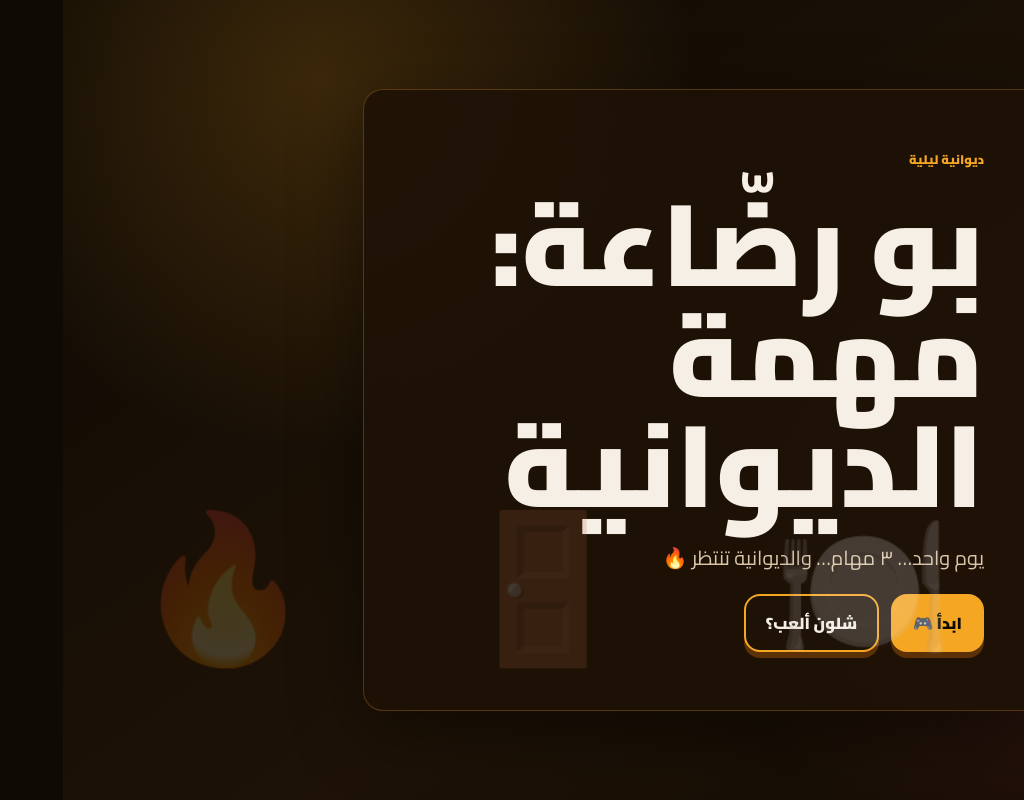
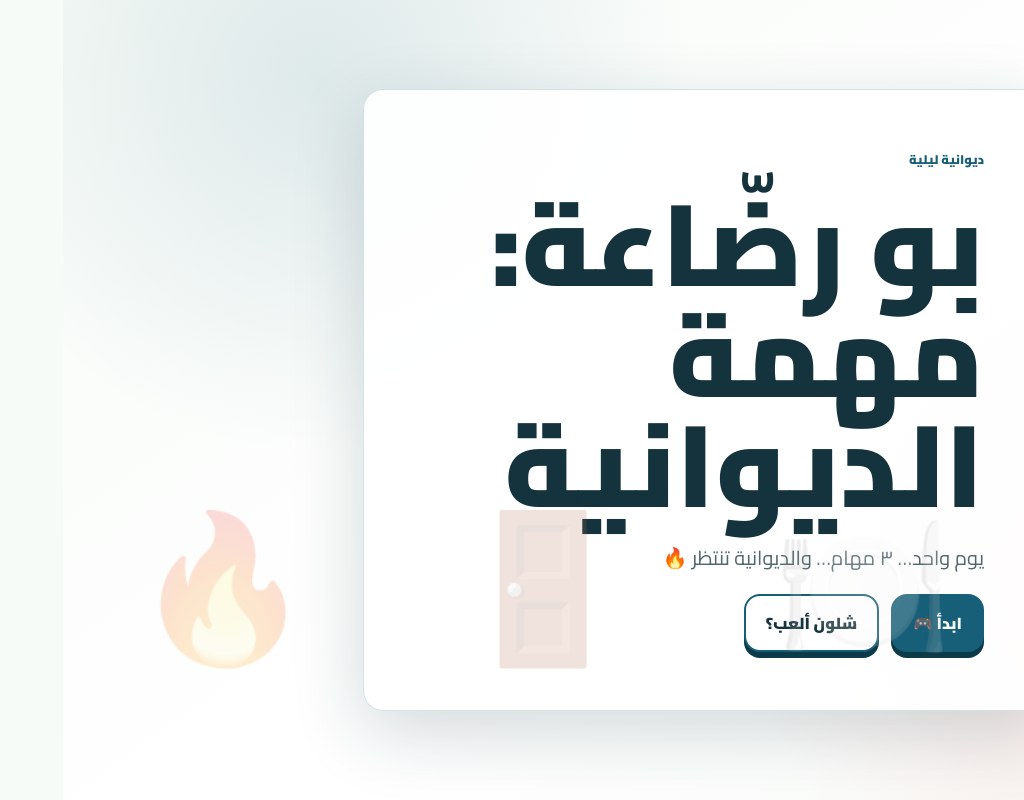
Before and after one commit to Ahmad9077/bu-raddaa, a React (Vite) app: page / in a window 1280 px wide. Shown: the whole page, without its empty margins (256-1280 px from the left). Built offline with nearby package versions, Linux system fonts and the light colour scheme.

Commit message:
Update first stage photo control and light theme

```diff
--- a/src/App.css
+++ b/src/App.css
@@ -2,11 +2,11 @@
   min-height: 100svh;
   position: relative;
   overflow: hidden;
-  color: #f5efe6;
+  color: #14333d;
   background:
-    radial-gradient(circle at 20% 10%, rgba(245, 166, 35, 0.18), transparent 30%),
+    radial-gradient(circle at 20% 10%, rgba(23, 95, 120, 0.12), transparent 30%),
     radial-gradient(circle at 85% 70%, rgba(229, 72, 77, 0.14), transparent 34%),
-    linear-gradient(145deg, #0f0a04 0%, #1e1206 58%, #0f0a04 100%);
+    linear-gradient(145deg, #f7fbf7 0%, #ffffff 58%, #f7fbf7 100%);
 }
 
 .title-screen {
@@ -18,10 +18,10 @@
 .title-hero,
 .panel {
   width: min(100%, 680px);
-  border: 1px solid rgba(245, 166, 35, 0.26);
+  border: 1px solid rgba(23, 95, 120, 0.18);
   border-radius: 20px;
-  background: rgba(30, 18, 6, 0.88);
-  box-shadow: 0 22px 70px rgba(0, 0, 0, 0.42);
+  background: rgba(255, 255, 255, 0.9);
+  box-shadow: 0 22px 70px rgba(23, 51, 61, 0.18);
 }
 
 .title-hero {
@@ -35,7 +35,7 @@
 .panel h1,
 .stage-title h1 {
   margin: 0;
-  color: #f5efe6;
+  color: #14333d;
   font-weight: 900;
   letter-spacing: 0;
   line-height: 0.96;
@@ -58,12 +58,12 @@
 .title-hero > p:not(.eyebrow),
 .panel p,
 .stage-title p {
-  color: #d9c5a8;
+  color: #52666c;
   font-size: clamp(1rem, 4vw, 1.25rem);
 }
 
 .eyebrow {
-  color: #f5a623;
+  color: #175f78;
   font-size: 0.78rem;
   font-weight: 900;
   letter-spacing: 0;
@@ -78,15 +78,15 @@
 
 button {
   min-height: 56px;
-  border: 2px solid #f5a623;
+  border: 2px solid #175f78;
   border-radius: 16px;
   padding: 12px 20px;
-  color: #0f0a04;
-  background: #f5a623;
+  color: #f7fbf7;
+  background: #175f78;
   font: inherit;
   font-weight: 900;
   cursor: pointer;
-  box-shadow: 0 6px 0 #5c3108;
+  box-shadow: 0 6px 0 #0c3a49;
   transition:
     transform 120ms ease,
     box-shadow 120ms ease,
@@ -94,17 +94,17 @@ button {
 }
 
 button:hover {
-  background: #ffc663;
+  background: #237f93;
 }
 
 button:active {
   transform: scale(0.95) translateY(3px);
-  box-shadow: 0 2px 0 #5c3108;
+  box-shadow: 0 2px 0 #0c3a49;
 }
 
 button.secondary {
-  color: #f5efe6;
-  background: #1e1206;
+  color: #14333d;
+  background: #ffffff;
 }
 
 button:focus-visible,
@@ -143,7 +143,7 @@ input:focus-visible {
   display: grid;
   gap: 14px;
   padding: 0 24px 0 0;
-  color: #f5efe6;
+  color: #14333d;
   font-size: clamp(1rem, 4vw, 1.25rem);
 }
 
@@ -160,8 +160,8 @@ input:focus-visible {
   gap: 10px;
   align-items: center;
   padding: 10px;
-  background: rgba(15, 10, 4, 0.92);
-  border-bottom: 1px solid rgba(245, 166, 35, 0.18);
+  background: rgba(255, 255, 255, 0.94);
+  border-bottom: 1px solid rgba(23, 95, 120, 0.12);
 }
 
 .wife-meter {
@@ -171,7 +171,7 @@ input:focus-visible {
 }
 
 .wife-meter span {
-  color: #f5efe6;
+  color: #14333d;
   font-size: 0.78rem;
   font-weight: 900;
 }
@@ -180,9 +180,9 @@ input:focus-visible {
 .meter {
   height: 16px;
   overflow: hidden;
-  border: 2px solid #f5a623;
+  border: 2px solid #175f78;
   border-radius: 999px;
-  background: #0f0a04;
+  background: #f7fbf7;
 }
 
 .bar i {
@@ -190,16 +190,16 @@ input:focus-visible {
   height: 100%;
   min-width: 4px;
   border-radius: inherit;
-  background: linear-gradient(90deg, #e5484d, #f5a623, #30a46c);
+  background: linear-gradient(90deg, #e5484d, #175f78, #30a46c);
 }
 
 .hud strong {
   white-space: nowrap;
-  border: 1px solid rgba(245, 166, 35, 0.4);
+  border: 1px solid rgba(23, 95, 120, 0.25);
   border-radius: 999px;
   padding: 7px 10px;
-  color: #f5a623;
-  background: #1e1206;
+  color: #175f78;
+  background: #ffffff;
   font-size: 0.78rem;
 }
 
@@ -213,9 +213,9 @@ input:focus-visible {
   background:
     repeating-linear-gradient(
       135deg,
-      #f5a623 0 4px,
+      #175f78 0 4px,
       #e5484d 4px 8px,
-      #0f0a04 8px 12px
+      #f7fbf7 8px 12px
     );
 }
 
@@ -223,7 +223,7 @@ input:focus-visible {
   display: grid;
   gap: 6px;
   padding: 14px 16px;
-  background: rgba(30, 18, 6, 0.8);
+  background: rgba(255, 255, 255, 0.78);
 }
 
 .stage-title h1 {
@@ -236,7 +236,7 @@ input:focus-visible {
   min-height: 420px;
   display: block;
   touch-action: none;
-  background: #1e1206;
+  background: #ffffff;
 }
 
 .maze-canvas {
@@ -266,7 +266,7 @@ input:focus-visible {
   display: grid;
   place-items: center;
   border-radius: 18px;
-  background: rgba(245, 166, 35, 0.18);
+  background: rgba(23, 95, 120, 0.12);
 }
 
 .avatar {
@@ -278,10 +278,10 @@ input:focus-visible {
   height: 48px;
   display: grid;
   place-items: center;
-  border: 2px solid #f5a623;
+  border: 2px solid #175f78;
   border-radius: 999px;
-  background: #1e1206;
-  box-shadow: 0 8px 28px rgba(0, 0, 0, 0.42);
+  background: #ffffff;
+  box-shadow: 0 8px 28px rgba(23, 51, 61, 0.18);
 }
 
 .avatar span {
@@ -316,38 +316,38 @@ input:focus-visible {
   align-items: center;
   padding: 12px;
   border-radius: 14px;
-  background: rgba(245, 239, 230, 0.08);
+  background: rgba(23, 95, 120, 0.08);
 }
 
 .score-panel dt {
-  color: #d9c5a8;
+  color: #52666c;
 }
 
 .score-panel dd {
   margin: 0;
-  color: #f5a623;
+  color: #175f78;
   font-weight: 900;
 }
 
 .score-panel .total {
-  border: 1px solid rgba(245, 166, 35, 0.44);
-  background: rgba(245, 166, 35, 0.15);
+  border: 1px solid rgba(23, 95, 120, 0.24);
+  background: rgba(23, 95, 120, 0.10);
 }
 
 label {
   display: grid;
   gap: 8px;
-  color: #d9c5a8;
+  color: #52666c;
   font-weight: 700;
 }
 
 input {
   min-height: 52px;
-  border: 2px solid rgba(245, 166, 35, 0.45);
+  border: 2px solid rgba(23, 95, 120, 0.35);
   border-radius: 14px;
   padding: 10px 14px;
-  color: #f5efe6;
-  background: #0f0a04;
+  color: #14333d;
+  background: #f7fbf7;
   font: inherit;
   font-weight: 700;
 }
@@ -368,12 +368,12 @@ input {
 }
 
 .rank-note {
-  color: #f5a623 !important;
+  color: #175f78 !important;
   font-weight: 900;
 }
 
 .fail-panel h1 {
-  color: #ffb3b5;
+  color: #b4232a;
 }
 
 .win-screen {
@@ -400,7 +400,7 @@ input {
   max-width: 100%;
   padding: 10px 14px;
   border-radius: 16px 16px 4px;
-  color: #0f0a04;
+  color: #f7fbf7;
   background: #30a46c;
   font-weight: 700;
 }
--- a/src/App.tsx
+++ b/src/App.tsx
@@ -25,6 +25,7 @@ const dist = (a: Vec, b: Vec) => Math.hypot(a.x - b.x, a.y - b.y)
 const rand = (min: number, max: number) => min + Math.random() * (max - min)
 const totalScore = (scores: Record<StageKey, number>, wife: number) =>
   clamp(Math.round(scores.s1 + scores.s2 + scores.s3 + wife * 3), 0, 5000)
+const PLAYER_PHOTO_SRC = `${import.meta.env.BASE_URL}bo-raddaa.jpg`
 const stageLabel = ['المرحلة ١ من ٣', 'المرحلة ٢ من ٣', 'المرحلة ٣ من ٣']
 const failText: Record<FailKind, string> = {
   FAIL_1: 'البيبي مجوّع والزوجة عصبية 😭 — ما راح تطلع الليلة',
@@ -131,6 +132,7 @@ function Stage1({
   onFail: (kind: FailKind) => void
 }) {
   const canvasRef = useRef<HTMLCanvasElement | null>(null)
+  const photoRef = useRef<HTMLImageElement | null>(null)
   useCanvasResize(canvasRef)
   const [hud, setHud] = useState<HudState>({ stage: 1, hearts: 3, wife })
   const [toast, setToast] = useState('المرحلة الأولى: البيبي يبي رضعته الحين')
@@ -141,12 +143,18 @@ function Stage1({
     misses: 0,
     currentFeedFails: 0,
     hearts: 3,
-    bottle: { x: 52, y: 440 },
+    feeder: { x: 64, y: 390 },
     stunned: 0,
     hold: 0,
     swat: null as null | { x: number; y: number; fromLeft: boolean; age: number; active: boolean },
     done: false,
   })
+
+  useEffect(() => {
+    const image = new Image()
+    image.src = PLAYER_PHOTO_SRC
+    photoRef.current = image
+  }, [])
 
   useEffect(() => {
     let frame = 0
@@ -165,8 +173,8 @@ function Stage1({
       const elapsed = (now - s.start) / 1000
       const w = rect.width
       const h = rect.height
-      const mouthOpenWindow = Math.max(1.2, 2.8 - s.feed * 0.3)
-      const cycle = mouthOpenWindow + 1.5
+      const mouthOpenWindow = Math.max(1.55, 3.15 - s.feed * 0.22)
+      const cycle = mouthOpenWindow + 1.2
       const cycleTime = elapsed % cycle
       const mouthOpen = cycleTime < mouthOpenWindow
       const baby = {
@@ -174,16 +182,17 @@ function Stage1({
         y: h * 0.34 + Math.sin(elapsed * 2.4) * 22,
       }
       const mouth = { x: baby.x, y: baby.y + 26 }
-      const nearMouth = dist(s.bottle, mouth) < 30
+      const nearMouth = dist(s.feeder, mouth) < 52
+      const nearFeedZone = dist(s.feeder, mouth) < 66
       const isStunned = now < s.stunned
 
       if (nearMouth && mouthOpen && !isStunned) {
         s.hold += dt
-        if (!s.swat && Math.random() < 0.009 + s.feed * 0.0018) {
+        if (!s.swat && Math.random() < 0.006 + s.feed * 0.0012) {
           s.swat = { x: baby.x + (Math.random() > 0.5 ? -78 : 78), y: baby.y + 8, fromLeft: Math.random() > 0.5, age: 0, active: false }
           setToast('انتبه! كف البيبي بالطريق ⚠️')
         }
-        if (s.hold >= 1.5) {
+        if (s.hold >= 1.15) {
           s.feed += 1
           s.currentFeedFails = 0
           s.hold = 0
@@ -196,12 +205,12 @@ function Stage1({
             return
           }
         }
-      } else if (s.hold > 0 && !isStunned) {
+      } else if (s.hold > 0 && !isStunned && (!nearFeedZone || !mouthOpen)) {
         s.hold = 0
         s.misses += 1
         s.currentFeedFails += 1
         setWife((value) => clamp(value - 5, 0, 100))
-        setToast('لا تحرك الرضّاعة! 😭')
+        setToast('لا تحرك بو رضّاعة عن البيبي! 😭')
         if (s.currentFeedFails >= 3) {
           s.currentFeedFails = 0
           s.hearts -= 1
@@ -219,9 +228,9 @@ function Stage1({
         const travel = clamp((s.swat.age - 0.3) / 0.45, 0, 1)
         s.swat.x = baby.x + (s.swat.fromLeft ? -88 + travel * 176 : 88 - travel * 176)
         s.swat.y = baby.y + 6
-        if (s.swat.active && dist(s.swat, s.bottle) < 40) {
+        if (s.swat.active && dist(s.swat, s.feeder) < 46) {
           s.stunned = now + 600
-          s.bottle = { x: s.swat.fromLeft ? 44 : w - 44, y: h - 86 }
+          s.feeder = { x: s.swat.fromLeft ? 60 : w - 60, y: h - 116 }
           s.hold = 0
           s.misses += 1
           s.currentFeedFails += 1
@@ -234,13 +243,13 @@ function Stage1({
       }
 
       ctx.clearRect(0, 0, w, h)
-      ctx.fillStyle = '#1E1206'
+      ctx.fillStyle = '#f7fbf7'
       ctx.fillRect(0, 0, w, h)
-      ctx.fillStyle = 'rgba(245,166,35,.1)'
+      ctx.fillStyle = 'rgba(28, 127, 147, .12)'
       for (let x = -20; x < w; x += 34) {
         ctx.fillRect(x + ((elapsed * 12) % 34), 0, 3, h)
       }
-      ctx.fillStyle = 'rgba(245, 166, 35, 0.22)'
+      ctx.fillStyle = 'rgba(49, 151, 149, 0.16)'
       ctx.beginPath()
       ctx.arc(baby.x, baby.y + 4, Math.min(74, w * 0.17), 0, Math.PI * 2)
       ctx.fill()
@@ -254,15 +263,58 @@ function Stage1({
       if (s.hold > 0) {
         ctx.strokeStyle = '#F5A623'
         ctx.beginPath()
-        ctx.arc(mouth.x, mouth.y, 44, -Math.PI / 2, -Math.PI / 2 + Math.PI * 2 * (s.hold / 1.5))
+        ctx.arc(mouth.x, mouth.y, 48, -Math.PI / 2, -Math.PI / 2 + Math.PI * 2 * (s.hold / 1.15))
         ctx.stroke()
       }
       if (s.swat) {
         if (!s.swat.active) drawEmoji(ctx, '⚠️', s.swat.x, s.swat.y - 38, 28)
         drawEmoji(ctx, '✋', s.swat.x, s.swat.y, 38)
       }
-      drawEmoji(ctx, '🍼', s.bottle.x, s.bottle.y, 54)
-      ctx.fillStyle = '#F5EFE6'
+      const photo = photoRef.current
+      const photoW = clamp(w * 0.21, 104, 138)
+      const photoH = photoW * 1.26
+      const photoX = s.feeder.x - photoW / 2
+      const photoY = s.feeder.y - photoH * 0.73
+      ctx.save()
+      ctx.beginPath()
+      ctx.roundRect(photoX, photoY, photoW, photoH, 20)
+      ctx.clip()
+      if (photo?.complete && photo.naturalWidth > 0) {
+        ctx.drawImage(photo, photoX, photoY, photoW, photoH)
+      } else {
+        ctx.fillStyle = '#ffe6be'
+        ctx.fillRect(photoX, photoY, photoW, photoH)
+        drawEmoji(ctx, '🧔', s.feeder.x, photoY + photoH * 0.42, photoW * 0.42)
+      }
+      ctx.restore()
+      ctx.strokeStyle = '#175f78'
+      ctx.lineWidth = 4
+      ctx.beginPath()
+      ctx.roundRect(photoX, photoY, photoW, photoH, 20)
+      ctx.stroke()
+
+      const openTarget = mouthOpen && nearFeedZone
+      ctx.fillStyle = openTarget ? '#fff7dd' : '#ffffffcc'
+      ctx.strokeStyle = openTarget ? '#30A46C' : '#175f78'
+      ctx.lineWidth = 4
+      ctx.beginPath()
+      ctx.ellipse(s.feeder.x, s.feeder.y, 20, 14, 0, 0, Math.PI * 2)
+      ctx.fill()
+      ctx.stroke()
+      ctx.fillStyle = openTarget ? '#30A46C' : '#175f78'
+      ctx.font = '900 12px Cairo, sans-serif'
+      ctx.textAlign = 'center'
+      ctx.textBaseline = 'middle'
+      ctx.fillText(openTarget ? 'يفتح' : 'هدف', s.feeder.x, s.feeder.y)
+
+      ctx.strokeStyle = 'rgba(23, 95, 120, .35)'
+      ctx.setLineDash([6, 7])
+      ctx.beginPath()
+      ctx.moveTo(s.feeder.x, s.feeder.y)
+      ctx.lineTo(s.feeder.x, s.feeder.y + 90)
+      ctx.stroke()
+      ctx.setLineDash([])
+      ctx.fillStyle = '#14333d'
       ctx.font = '900 22px Cairo, sans-serif'
       ctx.textAlign = 'center'
       ctx.fillText(`${s.feed}/4`, w / 2, h - 24)
@@ -273,26 +325,26 @@ function Stage1({
     return () => cancelAnimationFrame(frame)
   }, [onFail, onWin, setWife, wife])
 
-  const moveBottle = (clientX: number, clientY: number) => {
+  const moveFeeder = (clientX: number, clientY: number) => {
     const canvas = canvasRef.current
     if (!canvas || performance.now() < state.current.stunned) return
     const rect = canvas.getBoundingClientRect()
-    state.current.bottle = {
+    state.current.feeder = {
       x: clamp(clientX - rect.left, 24, rect.width - 24),
-      y: clamp(clientY - rect.top, 28, rect.height - 28),
+      y: clamp(clientY - rect.top - 90, 42, rect.height - 42),
     }
   }
 
   return (
-    <StageShell hud={hud} title="صوّب الرضّاعة 🍼" toast={toast}>
+    <StageShell hud={hud} title="قرّب بو رضّاعة للبيبي 🍼" toast={toast}>
       <canvas
         ref={canvasRef}
         className="stage-canvas"
         onPointerDown={(e) => {
           e.currentTarget.setPointerCapture(e.pointerId)
-          moveBottle(e.clientX, e.clientY)
+          moveFeeder(e.clientX, e.clientY)
         }}
-        onPointerMove={(e) => moveBottle(e.clientX, e.clientY)}
+        onPointerMove={(e) => moveFeeder(e.clientX, e.clientY)}
       />
     </StageShell>
   )
@@ -410,18 +462,18 @@ function Stage2({
         }
       }
       ctx.clearRect(0, 0, w, h)
-      ctx.fillStyle = '#1E1206'
+      ctx.fillStyle = '#f7fbf7'
       ctx.fillRect(0, 0, w, h)
       const laneW = w / 4
       for (let i = 0; i < 4; i += 1) {
-        ctx.fillStyle = i % 2 ? 'rgba(245,166,35,.07)' : 'rgba(245,239,230,.04)'
+        ctx.fillStyle = i % 2 ? 'rgba(23,95,120,.08)' : 'rgba(245,166,35,.10)'
         ctx.fillRect(i * laneW, 0, laneW, h)
-        ctx.strokeStyle = 'rgba(245,166,35,.18)'
+        ctx.strokeStyle = 'rgba(23,95,120,.18)'
         ctx.strokeRect(i * laneW, 0, laneW, h)
       }
-      ctx.fillStyle = '#0F0A04'
+      ctx.fillStyle = '#ffffff'
       ctx.fillRect(0, h - 86, w, 86)
-      ctx.fillStyle = '#F5EFE6'
+      ctx.fillStyle = '#14333d'
       ctx.font = '900 18px Cairo, sans-serif'
       ctx.textAlign = 'center'
       ctx.fillText(`نظّفت ${s.cleaned}/10`, w / 2, h - 52)
@@ -431,19 +483,22 @@ function Stage2({
       })
       if (s.active) {
         const center = { x: w / 2, y: h * 0.58 }
-        ctx.fillStyle = 'rgba(15,10,4,.72)'
+        ctx.fillStyle = 'rgba(255,255,255,.86)'
         ctx.beginPath()
         ctx.roundRect(center.x - 90, center.y - 90, 180, 180, 22)
         ctx.fill()
+        ctx.strokeStyle = 'rgba(23,95,120,.28)'
+        ctx.lineWidth = 3
+        ctx.stroke()
         drawEmoji(ctx, dishDefs[s.active.type].emoji, center.x, center.y, 78)
         const need = dishDefs[s.active.type].scrubs
-        ctx.strokeStyle = s.active.type === 'glass' ? '#E5484D' : '#F5A623'
+        ctx.strokeStyle = s.active.type === 'glass' ? '#E5484D' : '#175f78'
         ctx.lineWidth = 10
         ctx.beginPath()
         ctx.arc(center.x, center.y, 86, -Math.PI / 2, -Math.PI / 2 + Math.PI * 2 * ((s.active.scrubs + s.scrubProgress) / need))
         ctx.stroke()
         if (s.active.type === 'glass') {
-          ctx.fillStyle = '#F5EFE6'
+          ctx.fillStyle = '#14333d'
           ctx.font = '700 15px Cairo, sans-serif'
           ctx.fillText('بهدوء على الكاسة', center.x, center.y + 112)
         }
@@ -755,7 +810,7 @@ function Stage3({
       const w = rect.width
       const h = rect.height
       ctx.clearRect(0, 0, w, h)
-      ctx.fillStyle = '#120B05'
+      ctx.fillStyle = '#eef8f6'
       ctx.fillRect(0, 0, w, h)
       for (let y = 0; y < 19; y += 1) {
         for (let x = 0; x < 15; x += 1) {
@@ -763,25 +818,25 @@ function Stage3({
           const py = offY + y * tile
           const cell = mazeRows[y][x]
           if (cell === 'W') {
-            ctx.fillStyle = '#050302'
-            ctx.shadowColor = 'rgba(245,166,35,.28)'
+            ctx.fillStyle = '#175f78'
+            ctx.shadowColor = 'rgba(23,95,120,.22)'
             ctx.shadowBlur = 7
             ctx.beginPath()
             ctx.roundRect(px + 2, py + 2, tile - 4, tile - 4, 7)
             ctx.fill()
             ctx.shadowBlur = 0
           } else {
-            ctx.fillStyle = '#211308'
+            ctx.fillStyle = '#fff8e7'
             ctx.fillRect(px, py, tile, tile)
           }
           if (cell === 'E') {
-            ctx.fillStyle = 'rgba(245,166,35,.28)'
+            ctx.fillStyle = 'rgba(245,166,35,.42)'
             ctx.fillRect(px, py, tile, tile)
             drawEmoji(ctx, '🚪', px + tile / 2, py + tile / 2, tile * 0.78)
           }
         }
       }
-      ctx.fillStyle = 'rgba(245,239,230,.72)'
+      ctx.fillStyle = 'rgba(20,51,61,.72)'
       ctx.font = `700 ${Math.max(11, tile * 0.32)}px Cairo, sans-serif`
       ctx.textAlign = 'center'
       ctx.fillText('غرفة البيبي', offX + 6.2 * tile, offY + 4.15 * tile)
@@ -796,7 +851,7 @@ function Stage3({
       drawEmoji(ctx, freeze ? '💙' : wife < 30 ? '👹' : '👸', offX + s.wifeGhost.x * tile + tile / 2, offY + s.wifeGhost.y * tile + tile / 2, tile * 0.72)
       drawEmoji(ctx, freeze ? '💙' : '👵', offX + s.mother.x * tile + tile / 2, offY + s.mother.y * tile + tile / 2, tile * 0.72)
       drawEmoji(ctx, now < s.invincibleUntil ? '🧔‍♂️' : '🧔', offX + s.player.x * tile + tile / 2, offY + s.player.y * tile + tile / 2, tile * 0.78)
-      ctx.fillStyle = '#F5EFE6'
+      ctx.fillStyle = '#14333d'
       ctx.font = '900 18px Cairo, sans-serif'
       ctx.fillText(`الوقت ${Math.ceil(timeLeft)}`, w / 2, h - 10)
       setHud({ stage: 3, hearts: s.hearts, wife, mood: s.hearts < 3 ? 'shake' : undefined })
--- a/src/index.css
+++ b/src/index.css
@@ -2,8 +2,8 @@
 
 :root {
   font-family: Cairo, system-ui, sans-serif;
-  color: #f5efe6;
-  background: #0f0a04;
+  color: #14333d;
+  background: #f7fbf7;
   font-synthesis: none;
   text-rendering: optimizeLegibility;
   -webkit-font-smoothing: antialiased;
@@ -16,7 +16,7 @@
 
 html {
   min-width: 320px;
-  background: #0f0a04;
+  background: #f7fbf7;
 }
 
 body {
```
Also changed, not shown: public/bo-raddaa.jpg (added).
